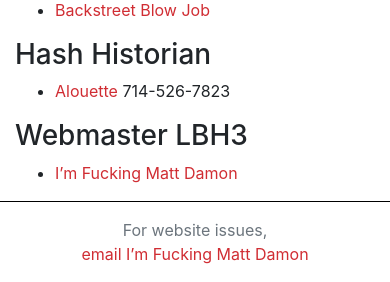
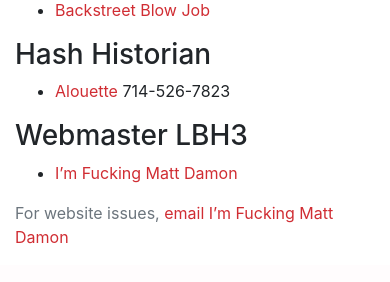
Before and after one commit to LBH3/lbh3.org, a PHP site: page /mismanage/mismanage.php in a window 390 px wide. Shown: the part 1172-1454 px from the top of the page. After the commit the page ends 1416 px from the top, so only its background shows below. Run offline with PHP 8.4, Linux system fonts and the light colour scheme; style sheets or scripts are compiled from the project's sources; some libraries are stand-ins or nearby versions.

```diff
--- a/src/styles.less
+++ b/src/styles.less
@@ -32,20 +32,6 @@ main .nav-pills .nav-link.active {
   }
 }
 
-footer {
-  border-top: 1px solid black;
-}
-footer p {
-  margin: 1rem 0;
-  text-align: center;
-}
-@media (max-width: 400px) {
-  footer p a {
-    clear: left;
-    display: block;
-  }
-}
-
 /* Workaround for https://github.com/twbs/bootstrap/issues/21577 */
 @media (min-width: 1024px) {
   .table-responsive {
```
Also changed, not shown: 1 other file.
